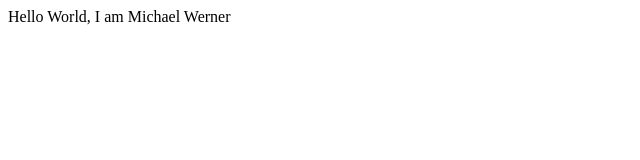
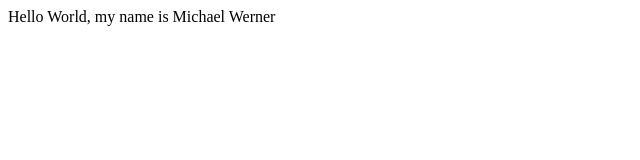
Before and after one commit to michiwerner/udacity-clouddevops-ndegree-capstone, a plain HTML site: page sample_workload/index.html in a window 1280 px wide. Shown: the full height of the page, 0-640 px from the left. Drawn offline with Linux system fonts and the light colour scheme.

Commit message:
chore: change wording

```diff
--- a/sample_workload/index.html
+++ b/sample_workload/index.html
@@ -4,6 +4,6 @@
         <title>Hello World</title>
     </head>
     <body>
-        Hello World, I am Michael Werner
+        Hello World, my name is Michael Werner
     </body>
 </html>
```
